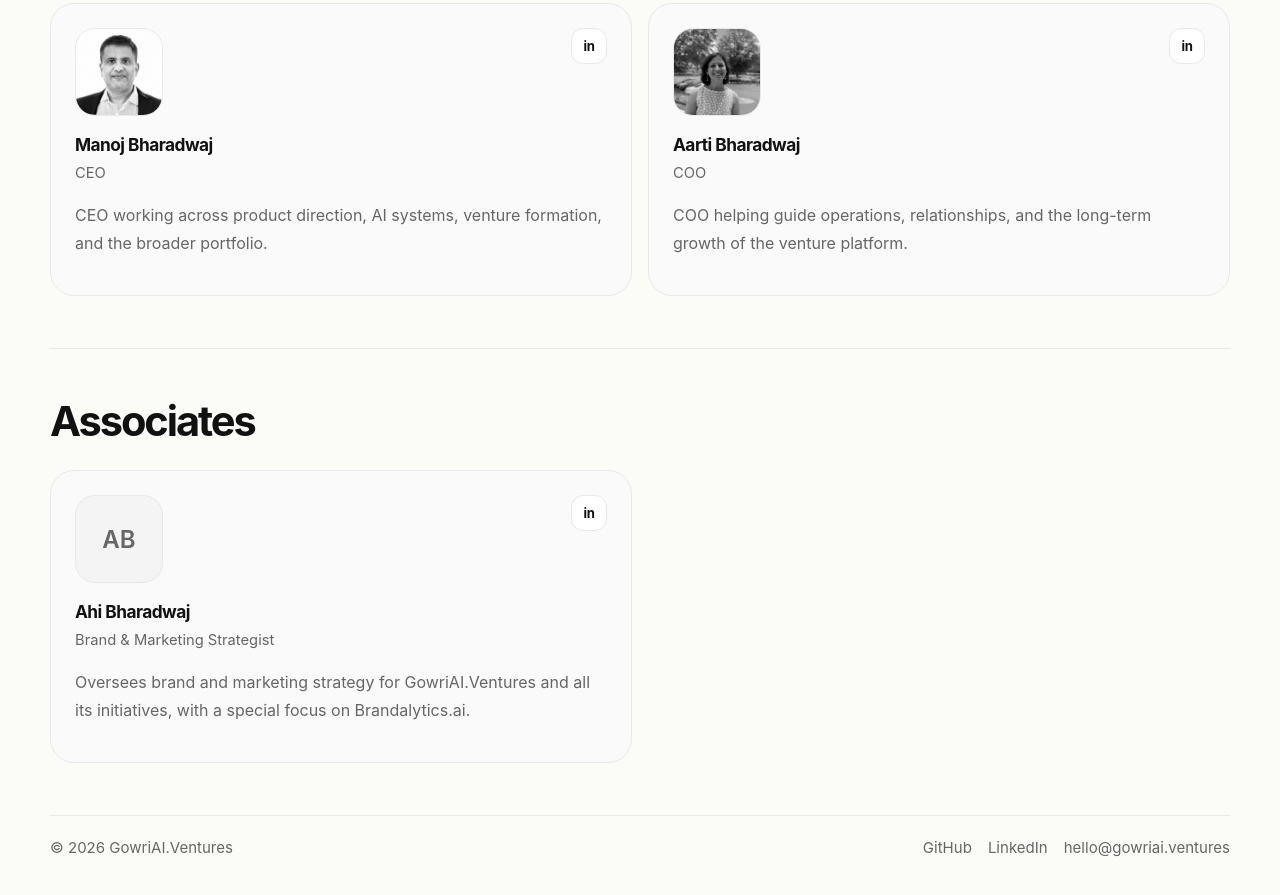
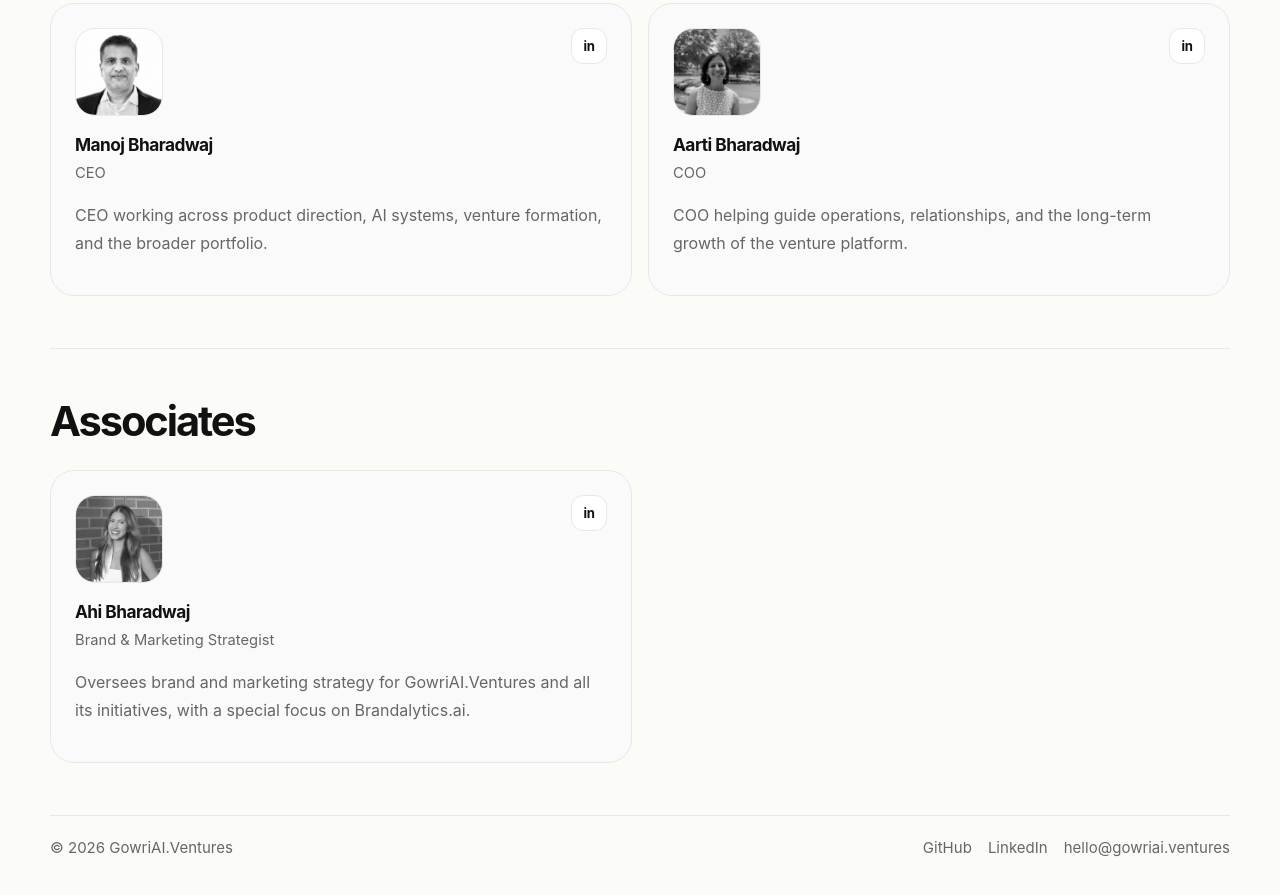
Before and after one commit to GowriAI-Ventures/website, a plain HTML site: page index.html in a window 1280 px wide. Shown: the part 4273-5168 px from the top of the page. Drawn offline with Linux system fonts and the light colour scheme.

Commit message:
Add Ahi Bharadwaj profile photo

```diff
--- a/index.html
+++ b/index.html
@@ -748,7 +748,9 @@
         <div class="team">
           <article class="person">
             <div class="person-top">
-              <div class="person-image initials" aria-label="Ahi Bharadwaj initials">AB</div>
+              <div class="person-image">
+                <img src="/assets/images/ahi-profile.png" alt="Ahi Bharadwaj" width="800" height="800" />
+              </div>
               <a class="person-link" href="https://www.linkedin.com/in/ahi-bharadwaj/" rel="noopener" target="_blank" aria-label="Ahi Bharadwaj LinkedIn">in</a>
             </div>
             <h3>Ahi Bharadwaj</h3>
```
Also changed, not shown: assets/images/ahi-profile.png (added).
